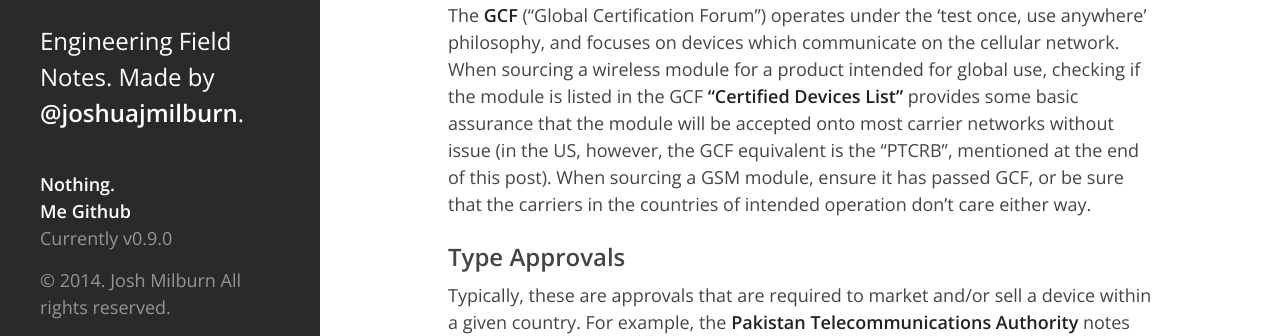
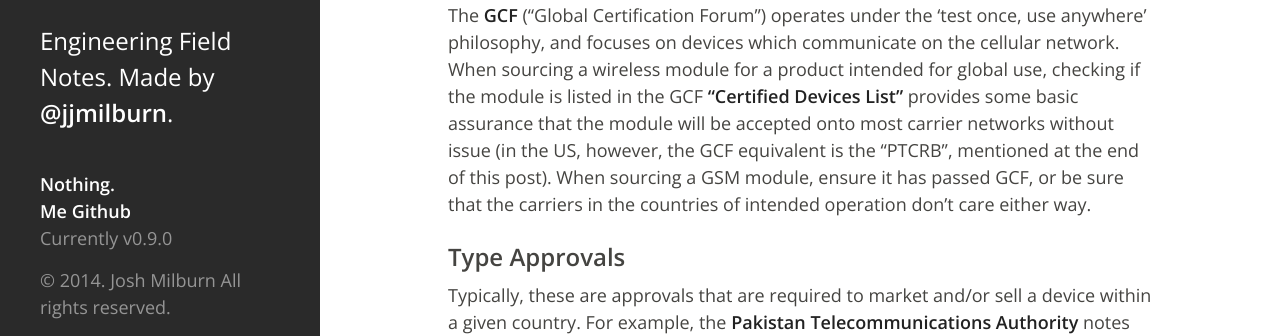
Before and after one commit to jjmilburn/jjmilburn.github.io, a Jekyll site: the page built from index.html, in a window 1280 px wide. Shown: the part 524-860 px from the top of the page. Built offline with Jekyll 4.4.1, drawn with Linux system fonts in a browser that asks for light colours; Markdown is read by kramdown in place of the engine named in the settings; the list of posts is cut into pages by our own code.

Commit message:
user update

```diff
--- a/_config.yml
+++ b/_config.yml
@@ -1,6 +1,6 @@
 title:        'Unalarming Discursions'
 tagline:      ''
-description:  'Engineering Field Notes. Made by <a href="https://twitter.com/joshuajmilburn" target="_blank">@joshuajmilburn</a>.'
+description:  'Engineering Field Notes. Made by <a href="http://electronics.stackexchange.com/users/31199/jjmilburn" target="_blank">@jjmilburn</a>.'
 url:          http://jjmilburn.github.io
 version:      0.9.0
 author:
```
